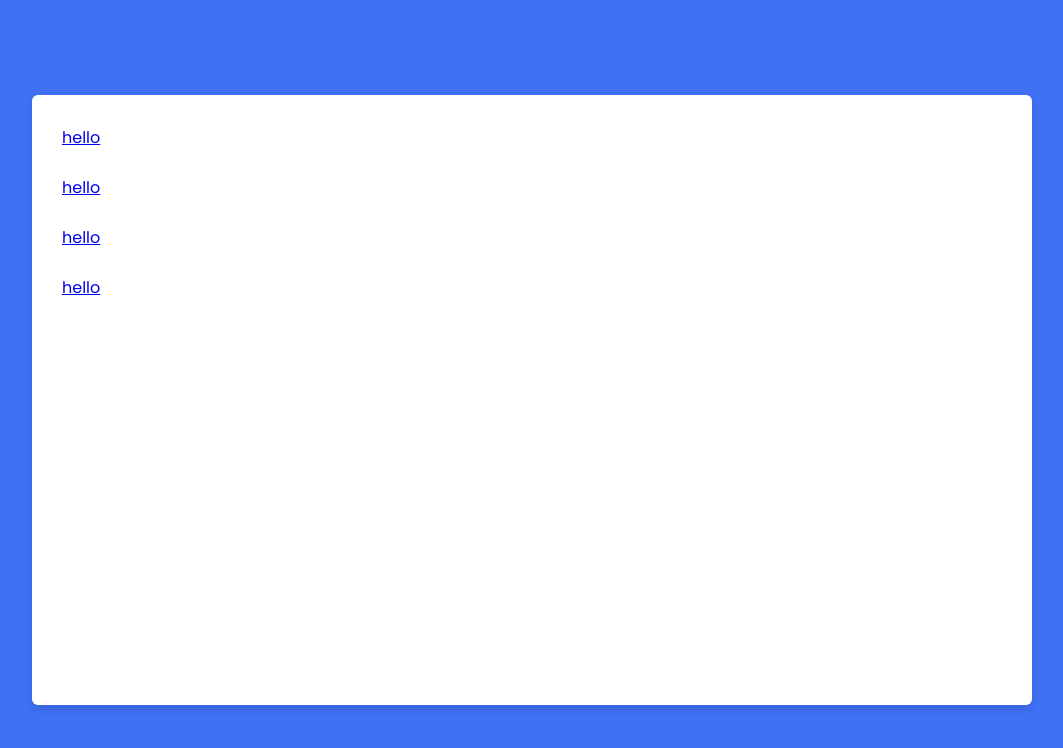
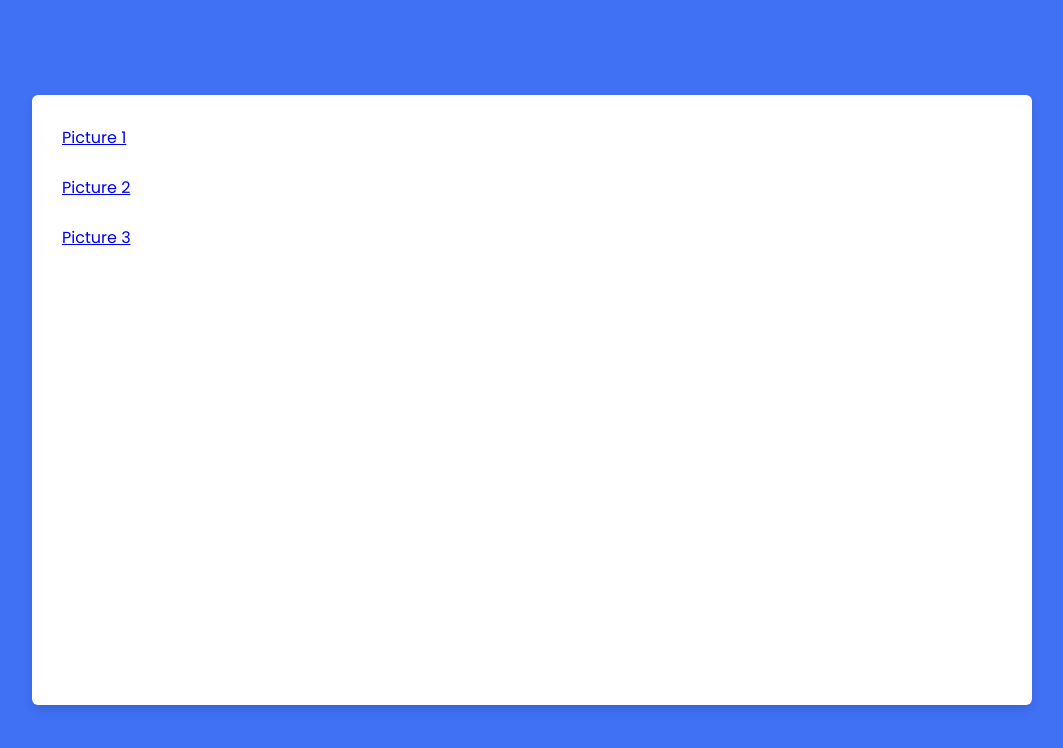
Before and after one commit to riveraRCLC/majorRequestPCO-BMO, a plain HTML site: page Registration Form/printableArea.html in a window 1280 px wide. Shown: the whole page, without its empty margins (108-1171 px from the left). Drawn offline with nearby package versions, Linux system fonts and the light colour scheme.

Commit message:
same minor changes

```diff
--- a/Registration Form/printableArea.html
+++ b/Registration Form/printableArea.html
@@ -15,13 +15,13 @@
 
 <body>
     <div class="printableArea">
-        <a href="p1.jpg">hello</a>
+        <a href="p1.jpg">Picture 1</a>
         <br> </br>
-        <a href="p2.jpg">hello</a>
+        <a href="p2.jpg">Picture 2</a>
         <br> </br>
-        <a href="p3.jpg">hello</a>
+        <a href="p3.jpg">Picture 3</a>
         <br> </br>
-        <a href="p4.jpg">hello</a>
+
         <br> </br>
         <br> </br>
         <br> </br>
```
